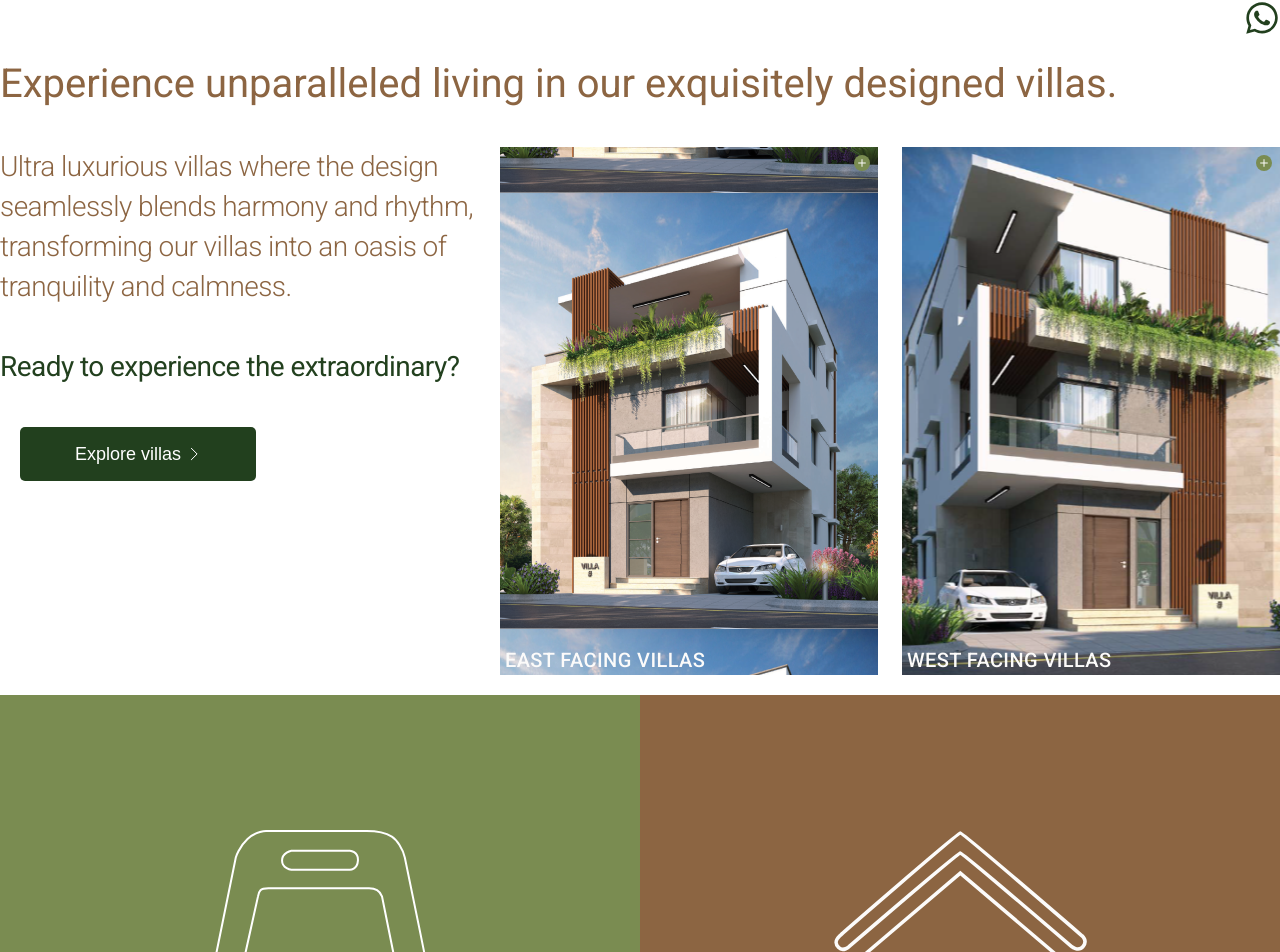
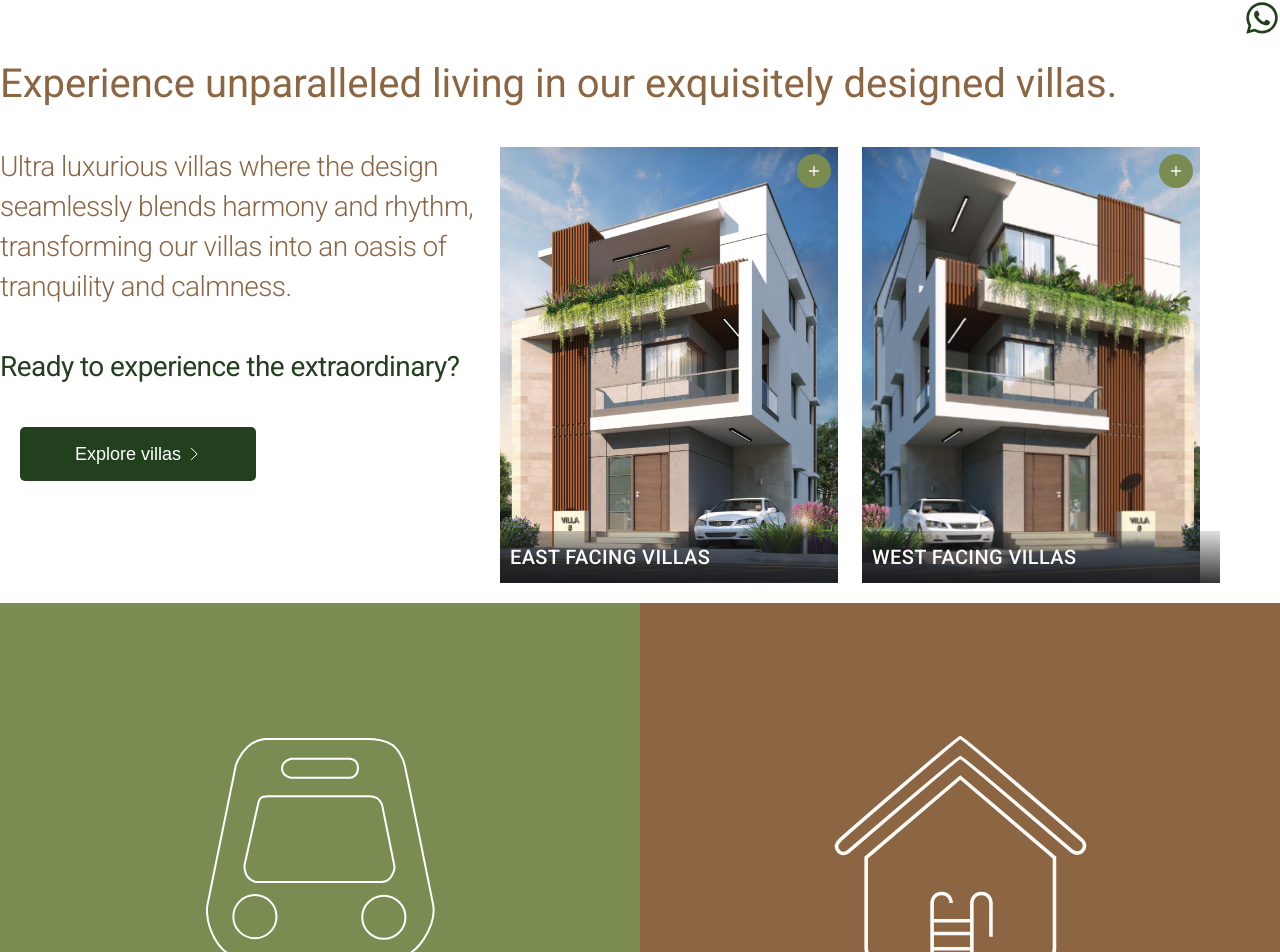
Before and after one commit to PrathamDogra/elixir, a Next.js app: page / in a window 1280 px wide. Shown: the part 968-1920 px from the top of the page. Built offline with nearby package versions, Linux system fonts and the light colour scheme.

Commit message:
ADD: Minor fixes in the desc

```diff
--- a/app/gallery/index.module.scss
+++ b/app/gallery/index.module.scss
@@ -48,5 +48,6 @@
     flex-wrap: wrap;
     gap: 16px;
     padding-top: 20px;
+    justify-content: center;
   }
 }
--- a/app/index.module.scss
+++ b/app/index.module.scss
@@ -143,7 +143,7 @@
       flex-direction: column;
       justify-content: space-between;
       color: #8c6542;
-      font-size: 13px;
+      font-size: 16px;
       font-style: normal;
       font-weight: 300;
       line-height: 16px;
@@ -151,7 +151,7 @@
 
       div {
         position: relative;
-        top: 15px;
+        top: 18px;
         max-width: 104px;
       }
 
@@ -212,7 +212,7 @@
     line-height: normal;
 
     @include mobile {
-      font-size: 36px;
+      font-size: 24px;
       padding: 0 20px;
     }
   }
@@ -221,7 +221,7 @@
     display: flex;
 
     @include mobile {
-      flex-direction: column;
+      flex-direction: column-reverse;
       gap: 20px;
     }
     &_1 {
@@ -239,7 +239,7 @@
         letter-spacing: -0.56px;
 
         @include mobile {
-          font-size: 24px;
+          font-size: 22px;
           padding: 0 20px;
         }
       }
@@ -290,84 +290,147 @@
       .villas {
         &_1 {
           position: relative;
-          flex: 1;
           background-image: url("../assets/images/Elixir-east-villa.png");
           background-position: center;
-          height: 528px;
-          // background-repeat: no-repeat;
+          height: 436px;
+          width: 338px;
+          background-repeat: no-repeat;
+
+          &.showImage {
+            background-image: none;
+            background-color: #8c6542;
+          }
 
           .plusBtn {
             @include btn-class;
             @include display-row-center;
             position: absolute;
-            top: 8px;
-            right: 8px;
+            top: 7px;
+            right: 7px;
             border-radius: 50%;
-            width: 16px;
-            height: 16px;
+            width: 34px;
+            height: 34px;
             background-color: #7a8c51;
+            @include mobile {
+              width: 20px;
+              height: 20px;
+            }
           }
 
           @include mobile {
-            flex: none;
-            width: 248px;
-            height: 328px;
+            min-width: 100vw;
+            height: 436px;
           }
 
           .villas_text {
             position: absolute;
-            bottom: 5px;
-            left: 5px;
+            left: 0;
+            bottom: 0;
+            padding: 16px 10px;
             color: #fcfbfa;
             font-size: 20px;
             font-style: normal;
             font-weight: 500;
             line-height: 20px;
             letter-spacing: 0.4px;
+            width: 94%;
+            max-height: 48px;
+            background: linear-gradient(
+              182deg,
+              rgba(29, 29, 31, 0) -13.93%,
+              #1d1d1f 92.75%
+            );
             @include mobile {
               font-size: 14px;
+            }
+          }
+
+          .villas_1_para {
+            padding: 30px 16px;
+            color: #fff;
+            font-size: 24px;
+            font-style: normal;
+            font-weight: 300;
+            line-height: 36px;
+            letter-spacing: -0.7px;
+
+            @include mobile {
+              padding: 16px;
+              font-size: 20px;
             }
           }
         }
 
         &_2 {
           position: relative;
-          flex: 1;
           background-image: url("../assets/images/Elixir_west-side.png");
           background-position: center;
-          height: 528px;
+          background-size: cover;
+          height: 436px !important;
+          width: 338px !important;
           background-repeat: no-repeat;
+
+          &.showImage {
+            background-image: none;
+            background-color: #8c6542;
+          }
 
           .plusBtn {
             @include btn-class;
             @include display-row-center;
             position: absolute;
-            top: 8px;
-            right: 8px;
+            top: 7px;
+            right: 7px;
             border-radius: 50%;
-            width: 16px;
-            height: 16px;
+            width: 34px;
+            height: 34px;
             background-color: #7a8c51;
+            @include mobile {
+              width: 20px;
+              height: 20px;
+            }
           }
 
           @include mobile {
-            flex: none;
-            width: 248px;
+            min-width: 100vw;
             height: 328px;
           }
 
           .villas_text {
             position: absolute;
-            bottom: 5px;
-            left: 5px;
+            left: 0;
+            bottom: 0;
+            padding: 16px 10px;
             color: #fcfbfa;
             font-size: 20px;
             font-style: normal;
             font-weight: 500;
             line-height: 20px;
             letter-spacing: 0.4px;
+            width: 100%;
+            max-height: 48px;
+            background: linear-gradient(
+              182deg,
+              rgba(29, 29, 31, 0) -13.93%,
+              #1d1d1f 92.75%
+            );
             @include mobile {
               font-size: 14px;
+            }
+          }
+
+          .villas_2_para {
+            padding: 30px 16px;
+            color: #fff;
+            font-size: 24px;
+            font-style: normal;
+            font-weight: 300;
+            line-height: 36px;
+            letter-spacing: -0.7px;
+
+            @include mobile {
+              padding: 16px;
+              font-size: 20px;
             }
           }
         }
@@ -451,7 +514,7 @@
       line-height: normal;
 
       @include mobile {
-        font-size: 36px;
+        font-size: 28px;
       }
     }
 
@@ -493,8 +556,6 @@
 
   @include mobile {
     height: 500px;
-    position: relative;
-    top: -20px;
     &_1 {
       width: 50%;
       flex: none !important;
@@ -527,7 +588,7 @@
     justify-content: center;
     align-items: center;
     flex: 1;
-    gap: 60px;
+    gap: 20px;
     background-color: #8c6542;
 
     @include mobile {
@@ -569,8 +630,11 @@
   margin-top: 30px;
 
   @include mobile {
+    position: relative;
+    top: -20px;
     overflow-x: auto;
     gap: 5px;
+    margin-top: 0;
   }
 
   &_1 {
@@ -593,7 +657,7 @@
       );
     }
     @include mobile {
-      min-width: 250px;
+      min-width: 100vw;
     }
   }
 
@@ -617,7 +681,7 @@
       );
     }
     @include mobile {
-      min-width: 250px;
+      min-width: 100vw;
     }
   }
 
@@ -642,7 +706,7 @@
     }
 
     @include mobile {
-      min-width: 250px;
+      min-width: 100vw;
     }
   }
 
--- a/app/page.tsx
+++ b/app/page.tsx
@@ -10,11 +10,12 @@ import styles from "./index.module.scss";
 import Map from "assets/images/map.png";
 import WhatsApp from "assets/icons/WhatsAppIcon.svg";
 import RightIcon from "assets/icons/RightArrow.svg";
-import HomeIcon from "assets/icons/HomeIcon.svg";
+import HomeIcon from "assets/icons/house.svg";
 import TrainIcon from "assets/icons/TrainIcon.svg";
 import cn from "classnames";
 import { phoneNumber } from "../constants";
 import PlusIcon from "assets/icons/Plus-white.svg";
+import MinusIcon from "assets/icons/minus.svg";
 import { useRouter } from "next/navigation";
 
 const HomePage = () => {
@@ -140,24 +141,55 @@ const HomePage = () => {
             </button>
           </div>
           <div className={styles["explore_2"]}>
-            <div className={styles["villas_1"]}>
+            <div
+              className={cn(styles["villas_1"], {
+                [styles.showImage]: showEastFacing,
+              })}
+            >
               <button
                 type="button"
                 className={styles.plusBtn}
-                onClick={() => setShowEastFacing(true)}
+                onClick={() => setShowEastFacing((prev) => !prev)}
               >
-                <Image src={PlusIcon} alt="" />
+                {showEastFacing ? (
+                  <Image src={MinusIcon} alt="" width={10} height={10} />
+                ) : (
+                  <Image src={PlusIcon} alt="" width={16} height={16} />
+                )}
               </button>
+              {showEastFacing && (
+                <div className={styles["villas_1_para"]}>
+                  Indulge in the epitome of luxury with our 4-BHK villas,
+                  offering plot sizes from 1200 sqft to 2400 sqft and saleable
+                  spaces ranging from 2587 sqft to 5286 sqft.
+                </div>
+              )}
+
               <div className={styles["villas_text"]}>EAST FACING VILLAS</div>
             </div>
-            <div className={styles["villas_2"]}>
+            <div
+              className={cn(styles["villas_2"], {
+                [styles.showImage]: showWestFacing,
+              })}
+            >
               <button
                 type="button"
                 className={styles.plusBtn}
-                onClick={() => setShowWestFacing(true)}
+                onClick={() => setShowWestFacing((prev) => !prev)}
               >
-                <Image src={PlusIcon} alt="" />
+                {showWestFacing ? (
+                  <Image src={MinusIcon} alt="" width={10} height={10} />
+                ) : (
+                  <Image src={PlusIcon} alt="" width={16} height={16} />
+                )}
               </button>
+              {showWestFacing && (
+                <div className={styles["villas_2_para"]}>
+                  Uncover the essence of luxury in our 4-BHK villas, offering
+                  plot sizes from 1200 sqft to 2400 sqft, and expansive saleable
+                  spaces spanning 2588 sqft to 5285 sqft.
+                </div>
+              )}
               <div className={styles["villas_text"]}>WEST FACING VILLAS</div>
             </div>
           </div>
@@ -180,7 +212,7 @@ const HomePage = () => {
         </div>
         <div className={styles["middleSection_2"]}>
           {(screenWidth as number) > 767 ? (
-            <Image src={HomeIcon} alt="" />
+            <Image src={HomeIcon} alt="" width={279} height={275} />
           ) : (
             <Image src={HomeIcon} alt="" width={83} height={89} />
           )}
```
Also changed, not shown: assets/icons/house.svg (added), assets/icons/minus.svg (added).
